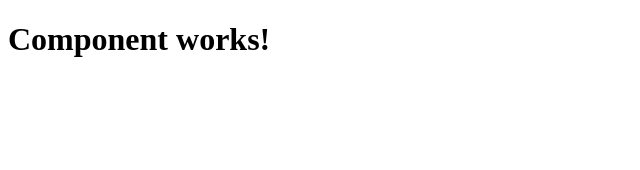
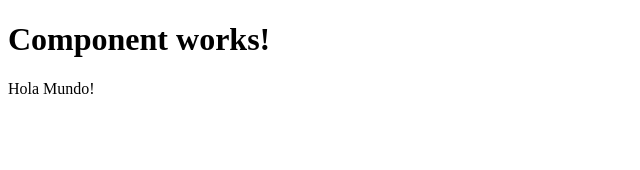
Before and after one commit to pablistem/Pizzeria-Frontend-OLD, an Angular app: page / in a window 1280 px wide. Shown: the top 170 px of the page, without its empty margins (0-640 px from the left). Built offline with nearby package versions, Linux system fonts and the light colour scheme.

Commit message:
Segunda prueba de pusheo directo

```diff
--- a/src/app/app.component.html
+++ b/src/app/app.component.html
@@ -1 +1,3 @@
 <h1>Component works!</h1>
+
+<p>Hola Mundo!</p>
```
